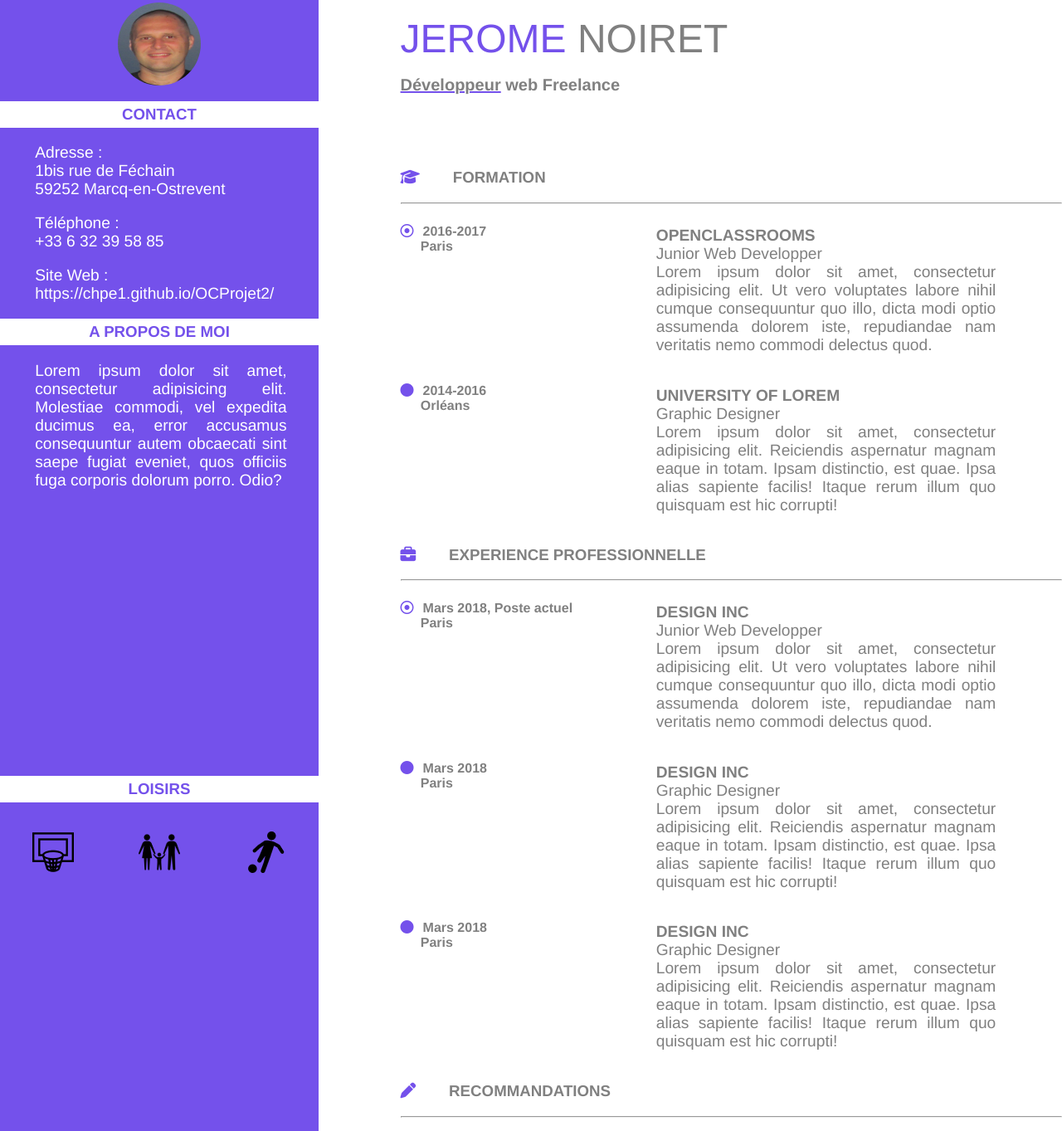
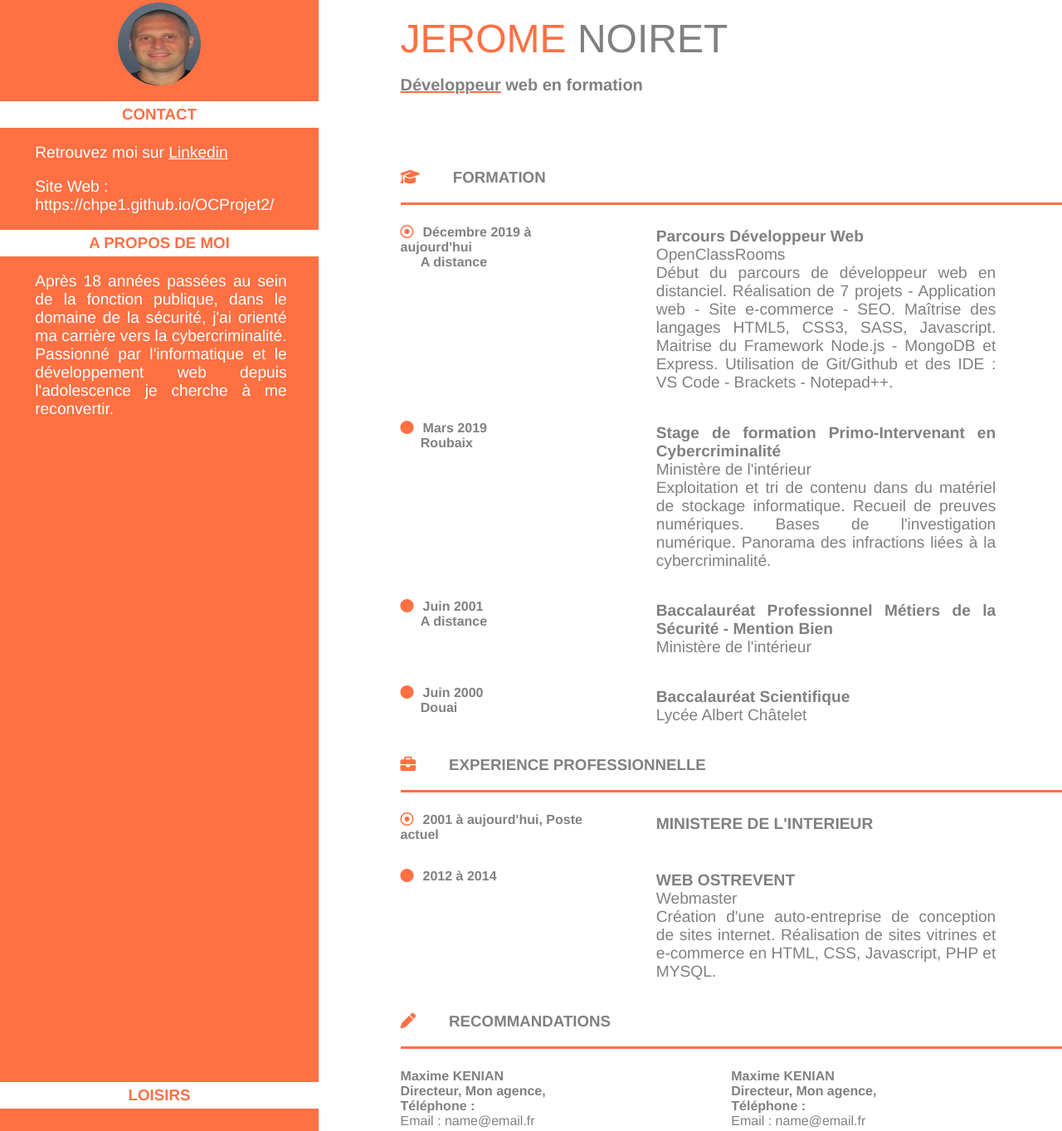
Before and after one commit to Maud-CISSE/OCProjet2, a website: page index.html in a window 1280 px wide. Shown: the part 13-1376 px from the top of the page at 83% size. Drawn offline with Linux system fonts and the light colour scheme.

Commit message:
Start of customization

```diff
--- a/SCSS/style.scss
+++ b/SCSS/style.scss
@@ -1,4 +1,4 @@
-$colour-primary:#7451eb;
+$colour-primary:#FF7043;
 
 $breakpoints: (
     mobile: 576px,
@@ -20,9 +20,20 @@ $breakpoints: (
 body {
     padding: 0;
     margin: 0;
-    font-family: Helvetica, Georgia, Arial, sans-serif;
+    font-family: Lucida, Helvetica, Georgia, Arial, sans-serif;
     color : grey;
+    font-weight: 100;
   }
+
+a {
+  color: white;
+}
+
+a:hover{
+    text-decoration: underline;
+    color: white;
+}
+
 .marge{
     margin-left: 11%;
 }
@@ -69,7 +80,7 @@ body {
                 padding: 5px;
                 }
             .loisirs{
-                margin-top: 90%;
+                margin-top: 100vh;
                  @include mobile-only{
                     margin-top: 0;
                 }
@@ -120,7 +131,9 @@ body {
                       color : $colour-primary;
                   }
                   hr{
-                      color: $colour-primary;
+                      height: 3px;
+                      background-color: $colour-primary;
+                      border: none;
                   }
                   .subSection{
                       display: flex;
@@ -136,7 +149,7 @@ body {
                       }
                       .content{
                           width: 65%;
-                          font-weight: 100;
+                          font-weight: 50;
                       }
                   }
                   .recommandations{
@@ -151,12 +164,6 @@ body {
               }
               .container{
                   display: flex;
-                  .left{
-
-                  }
-                  .right{
-
-                  }
               }
           }
   }
--- a/index.html
+++ b/index.html
@@ -14,34 +14,40 @@
             <aside>
                 <p class="myphoto"><img src="jerome_noiret.jpg" alt="Ma photo" /></p>
                 <h3>CONTACT</h3>
-                <p class="content marge">Adresse :<br />1bis rue de Féchain <br/>59252 Marcq-en-Ostrevent</p>
-                <p class="content marge">Téléphone :<br /> +33 6 32 39 58 85</p>
+                <p class="content marge">Retrouvez moi sur <a href="https://www.linkedin.com/in/j%C3%A9r%C3%B4me-n-96885a188/" title="Profil Linkedin de Jérôme Noiret">Linkedin</a></p>
                 <p class="content marge">Site Web :<br /> https://chpe1.github.io/OCProjet2/</p>
                <h3>A PROPOS DE MOI</h3>
-                <p class="content marge">Lorem ipsum dolor sit amet, consectetur adipisicing elit. Molestiae commodi, vel expedita ducimus ea, error accusamus consequuntur autem obcaecati sint saepe fugiat eveniet, quos officiis fuga corporis dolorum porro. Odio?</p>
+                <p class="content marge">Après 18 années passées au sein de la fonction publique, dans le domaine de la sécurité, j'ai orienté ma carrière vers la cybercriminalité. Passionné par l'informatique et le développement web depuis l'adolescence je cherche à me reconvertir. </p>
                 <h3 class="loisirs">LOISIRS</h3>
                 <div class="icons">
-                    <p><img id="basket" src="basket.png" alt="Basket-Ball"></p>
-                    <p><img src="family.png" alt="Famille"/></p>
-                    <p><img src="soccer.png" alt="Football"></p>
+                    <p><img id="basket" src="basket.png" alt="Supporter du Hainaut Basket"></p>
+                    <p><img src="family.png" alt="Aime rester en famille"/></p>
+                    <p><img src="soccer.png" alt="Supporter du VAFC"></p>
                 </div>
-
             </aside>
 
             <main>
                 <h1 class="marge"><span id="name">JEROME</span> NOIRET</h1>
-                <h2 class="marge"><span id="souligne">Développeur</span> web Freelance</h2>
+                <h2 class="marge"><span id="souligne">Développeur</span> web en formation</h2>
 
                 <section class="party marge">
                     <h3><i class="fas fa-graduation-cap"></i>FORMATION</h3>
                     <hr/>
                     <div class="subSection">
-                        <p class="date"><i class="far fa-dot-circle"></i>2016-2017<br/><span class="marge">Paris</span></p>
-                        <p class="content marge"><strong>OPENCLASSROOMS</strong><br/>Junior Web Developper<br/>Lorem ipsum dolor sit amet, consectetur adipisicing elit. Ut vero voluptates labore nihil cumque consequuntur quo illo, dicta modi optio assumenda dolorem iste, repudiandae nam veritatis nemo commodi delectus quod.</p>
+                        <p class="date"><i class="far fa-dot-circle"></i>Décembre 2019 à aujourd'hui<br/><span class="marge">A distance</span></p>
+                        <p class="content marge"><strong>Parcours Développeur Web</strong><br/>OpenClassRooms<br/>Début du parcours de développeur web en distanciel. Réalisation de 7 projets - Application web - Site e-commerce - SEO. Maîtrise des langages HTML5, CSS3, SASS, Javascript. Maitrise du Framework Node.js - MongoDB et Express. Utilisation de Git/Github et des IDE : VS Code -  Brackets - Notepad++.</p>
                     </div>
                     <div class="subSection">
-                        <p class="date"><i class="fas fa-circle"></i>2014-2016<br/><span class="marge">Orléans</span></p>
-                        <p class="content marge"><strong>UNIVERSITY OF LOREM</strong><br/>Graphic Designer<br/>Lorem ipsum dolor sit amet, consectetur adipisicing elit. Reiciendis aspernatur magnam eaque in totam. Ipsam distinctio, est quae. Ipsa alias sapiente facilis! Itaque rerum illum quo quisquam est hic corrupti!</p>
+                        <p class="date"><i class="fas fa-circle"></i>Mars 2019<br/><span class="marge">Roubaix</span></p>
+                        <p class="content marge"><strong>Stage de formation Primo-Intervenant en Cybercriminalité</strong><br/>Ministère de l'intérieur<br/>Exploitation et tri de contenu dans du matériel de stockage informatique. Recueil de preuves numériques. Bases de l'investigation numérique. Panorama des infractions liées à la cybercriminalité.</p>
+                    </div>
+                    <div class="subSection">
+                        <p class="date"><i class="fas fa-circle"></i>Juin 2001<br/><span class="marge">A distance</span></p>
+                        <p class="content marge"><strong>Baccalauréat Professionnel Métiers de la Sécurité - Mention Bien</strong><br/>Ministère de l'intérieur<br/></p>
+                    </div>
+                    <div class="subSection">
+                        <p class="date"><i class="fas fa-circle"></i>Juin 2000<br/><span class="marge">Douai</span></p>
+                        <p class="content marge"><strong>Baccalauréat Scientifique</strong><br/>Lycée Albert Châtelet<br/></p>
                     </div>
                 </section>
 
@@ -49,17 +55,19 @@
                     <h3><i class="fas fa-briefcase"></i>EXPERIENCE PROFESSIONNELLE</h3>
                     <hr/>
                     <div class="subSection">
-                        <p class="date"><i class="far fa-dot-circle"></i>Mars 2018, Poste actuel<br/><span class="marge">Paris</span></p>
-                        <p class="content marge"><strong>DESIGN INC</strong><br/>Junior Web Developper<br/>Lorem ipsum dolor sit amet, consectetur adipisicing elit. Ut vero voluptates labore nihil cumque consequuntur quo illo, dicta modi optio assumenda dolorem iste, repudiandae nam veritatis nemo commodi delectus quod.</p>
+                        <p class="date"><i class="far fa-dot-circle"></i>2001 à aujourd'hui, Poste actuel</p>
+                        <p class="content marge"><strong>MINISTERE DE L'INTERIEUR</strong></p>
                     </div>
+                    <div class="subSection">
+                        <p class="date"><i class="fas fa-circle"></i>2012 à 2014</p>
+                        <p class="content marge"><strong>WEB OSTREVENT</strong><br/>Webmaster<br/>Création d'une auto-entreprise de conception de sites internet. Réalisation de sites vitrines et e-commerce en HTML, CSS, Javascript, PHP et MYSQL.</p>
+                    </div>
+<!--
                     <div class="subSection">
                         <p class="date"><i class="fas fa-circle"></i>Mars 2018<br/><span class="marge">Paris</span></p>
                         <p class="content marge"><strong>DESIGN INC</strong><br/>Graphic Designer<br/>Lorem ipsum dolor sit amet, consectetur adipisicing elit. Reiciendis aspernatur magnam eaque in totam. Ipsam distinctio, est quae. Ipsa alias sapiente facilis! Itaque rerum illum quo quisquam est hic corrupti!</p>
                     </div>
-                    <div class="subSection">
-                        <p class="date"><i class="fas fa-circle"></i>Mars 2018<br/><span class="marge">Paris</span></p>
-                        <p class="content marge"><strong>DESIGN INC</strong><br/>Graphic Designer<br/>Lorem ipsum dolor sit amet, consectetur adipisicing elit. Reiciendis aspernatur magnam eaque in totam. Ipsam distinctio, est quae. Ipsa alias sapiente facilis! Itaque rerum illum quo quisquam est hic corrupti!</p>
-                    </div>
+-->
                 </section>
 
                 <section class="party marge">
```
Also changed, not shown: CSS/style.css, 1 other file.
